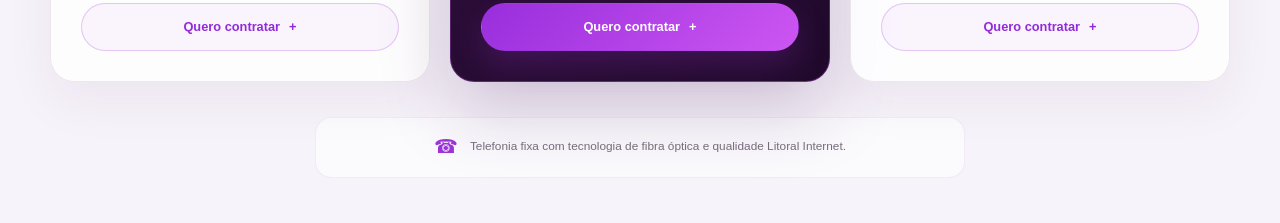
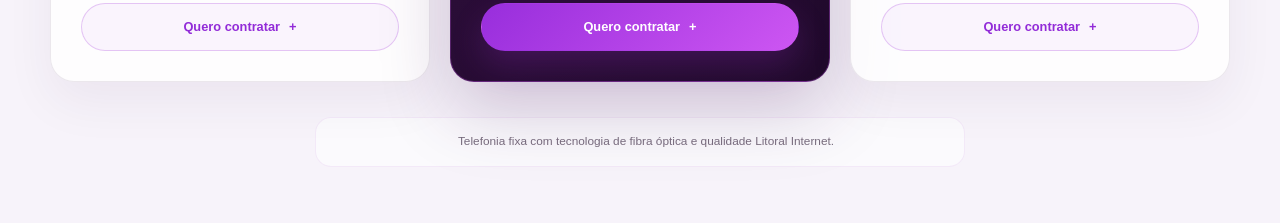
Before and after one commit to mlealc/litoral-internet, a Next.js app: page / in a window 1280 px wide. Shown: the part 5000-5223 px from the top of the page. Built offline with nearby package versions, Linux system fonts and the light colour scheme.

Commit message:
finaliza site e organiza configuracoes e documentacao 3

```diff
--- a/components/PhonePlans/PhonePlans.tsx
+++ b/components/PhonePlans/PhonePlans.tsx
@@ -200,7 +200,6 @@ export default function PhonePlans() {
 
         <div className={styles.info}>
           <span className={styles.infoIcon}>
-            ☎
           </span>
 
           <p>
```
